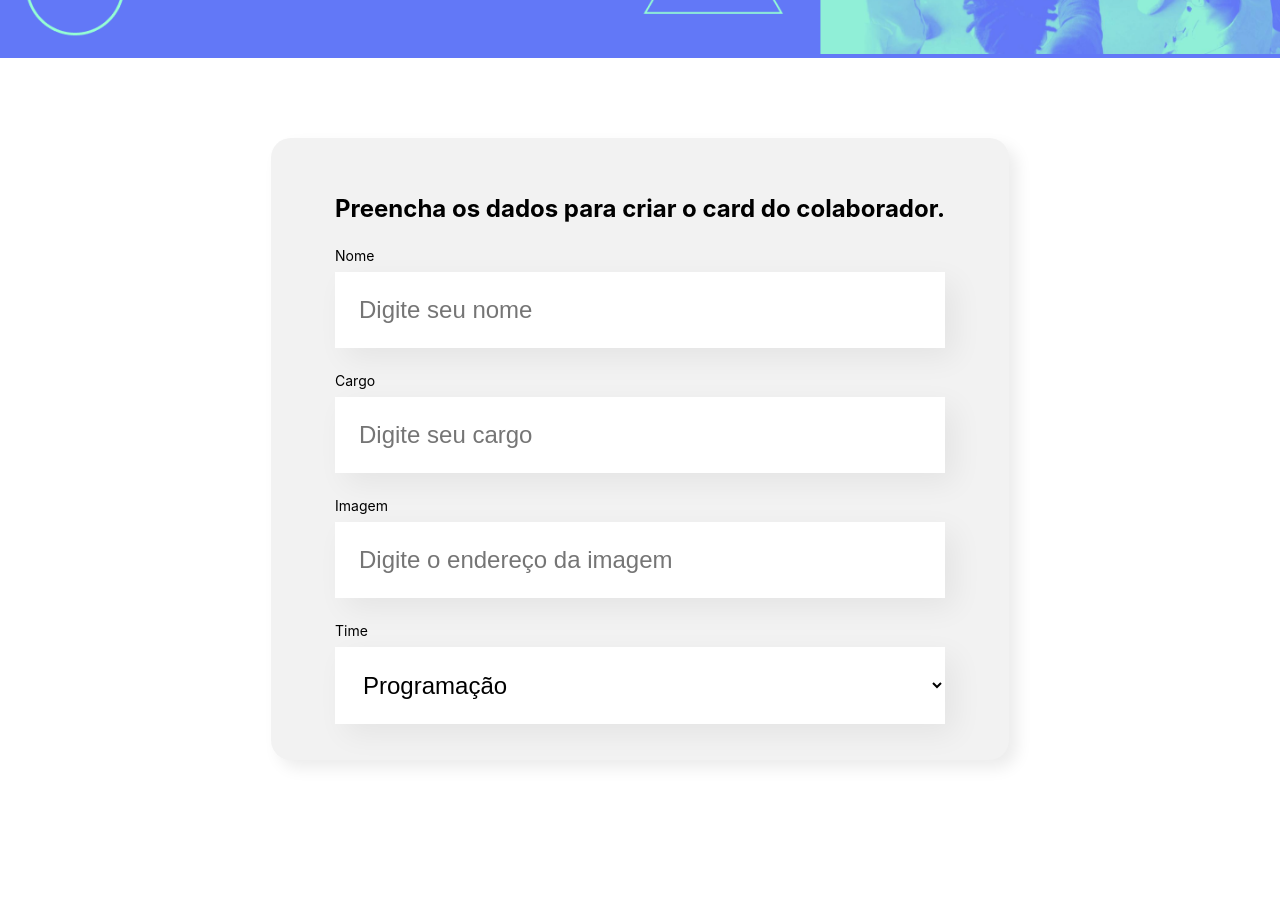
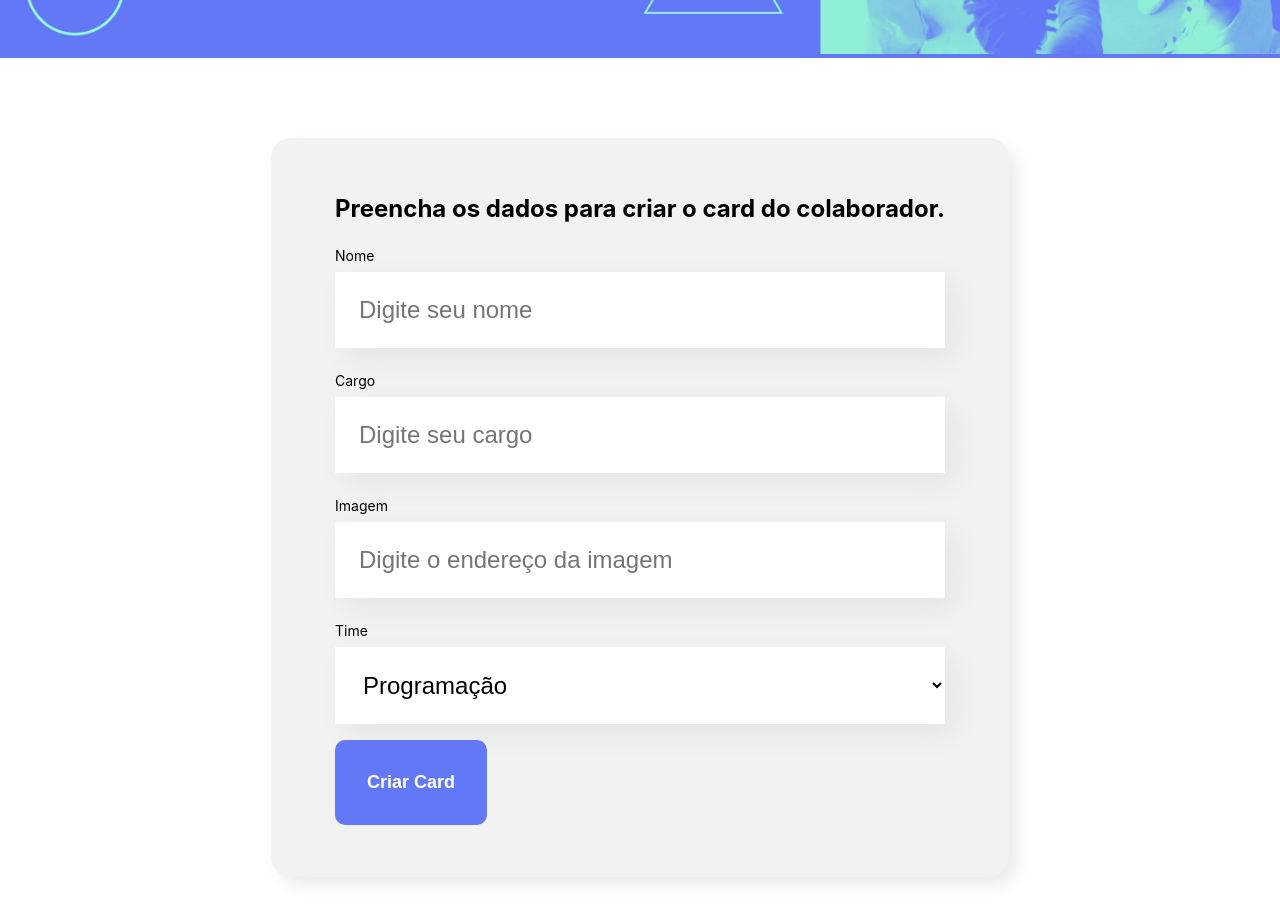
Before and after one commit to leonardomlouzas/alura-organo, a JavaScript app in the folder organo/: page / in a window 1280 px wide. Shown: the part 440-1361 px from the top of the page. Before the commit the page ends 1280 px from the top, so only its background shows below. Built offline with nearby package versions, Linux system fonts and the light colour scheme; the HTML template or start-up script is replaced by a standard one.

Commit message:
Adds Button and Required option

```diff
--- /dev/null
+++ b/organo/src/componentes/Button/Button.css
@@ -0,0 +1,15 @@
+.button {
+  background-color: #6278f7;
+  border-radius: 10px;
+  font-weight: 700;
+  font-size: 18px;
+  padding: 32px;
+  border: none;
+  cursor: pointer;
+  color: #fff;
+  margin: 16px 0;
+}
+
+.button:hover {
+  color: #95ffd4;
+}
--- /dev/null
+++ b/organo/src/componentes/Button/index.js
@@ -0,0 +1,11 @@
+import "./Button.css"
+
+const Button = (props) => {
+    return (
+        <button className="button">
+            {props.texto}
+        </button>
+    )
+}
+
+export default Button;
--- a/organo/src/componentes/DropDown/index.js
+++ b/organo/src/componentes/DropDown/index.js
@@ -4,7 +4,7 @@ const DropDown = (props) => {
     return (
         <div className="dropdown">
             <label>{props.label}</label>
-            <select>
+            <select required={props.isRequired}>
                 {props.itens.map(item => <option key={item}>{item}</option>)}
             </select>
         </div>
--- a/organo/src/componentes/Form/index.js
+++ b/organo/src/componentes/Form/index.js
@@ -1,3 +1,4 @@
+import Button from "../Button";
 import DropDown from "../DropDown";
 import TextField from "../TextField";
 import "./Form.css"
@@ -14,14 +15,20 @@ const Form = () => {
         'Inovação e Gestão'
     ]
 
+    const toSubmit = (event) => {
+        event.preventDefault();
+        console.log('Cadastrado com sucesso!');
+    }
+
     return (
         <section className="form">
-            <form>
+            <form onSubmit={toSubmit}>
                 <h2>Preencha os dados para criar o card do colaborador.</h2>
-                <TextField label="Nome" placeholder="Digite seu nome" />
-                <TextField label="Cargo" placeholder="Digite seu cargo" />
+                <TextField isRequired={true} label="Nome" placeholder="Digite seu nome" />
+                <TextField isRequired={true} label="Cargo" placeholder="Digite seu cargo" />
                 <TextField label="Imagem" placeholder="Digite o endereço da imagem" />
-                <DropDown label="Time" itens={times} />
+                <DropDown isRequired={true} label="Time" itens={times} />
+                <Button texto="Criar Card" />
             </form>
         </section>
     )
--- a/organo/src/componentes/TextField/index.js
+++ b/organo/src/componentes/TextField/index.js
@@ -4,7 +4,7 @@ const TextField = (props) => {
     return (
         <div className="TextField">
             <label>{props.label}</label>
-            <input placeholder={props.placeholder} />
+            <input required={props.isRequired} placeholder={props.placeholder} />
         </div>
     )
 }
```
